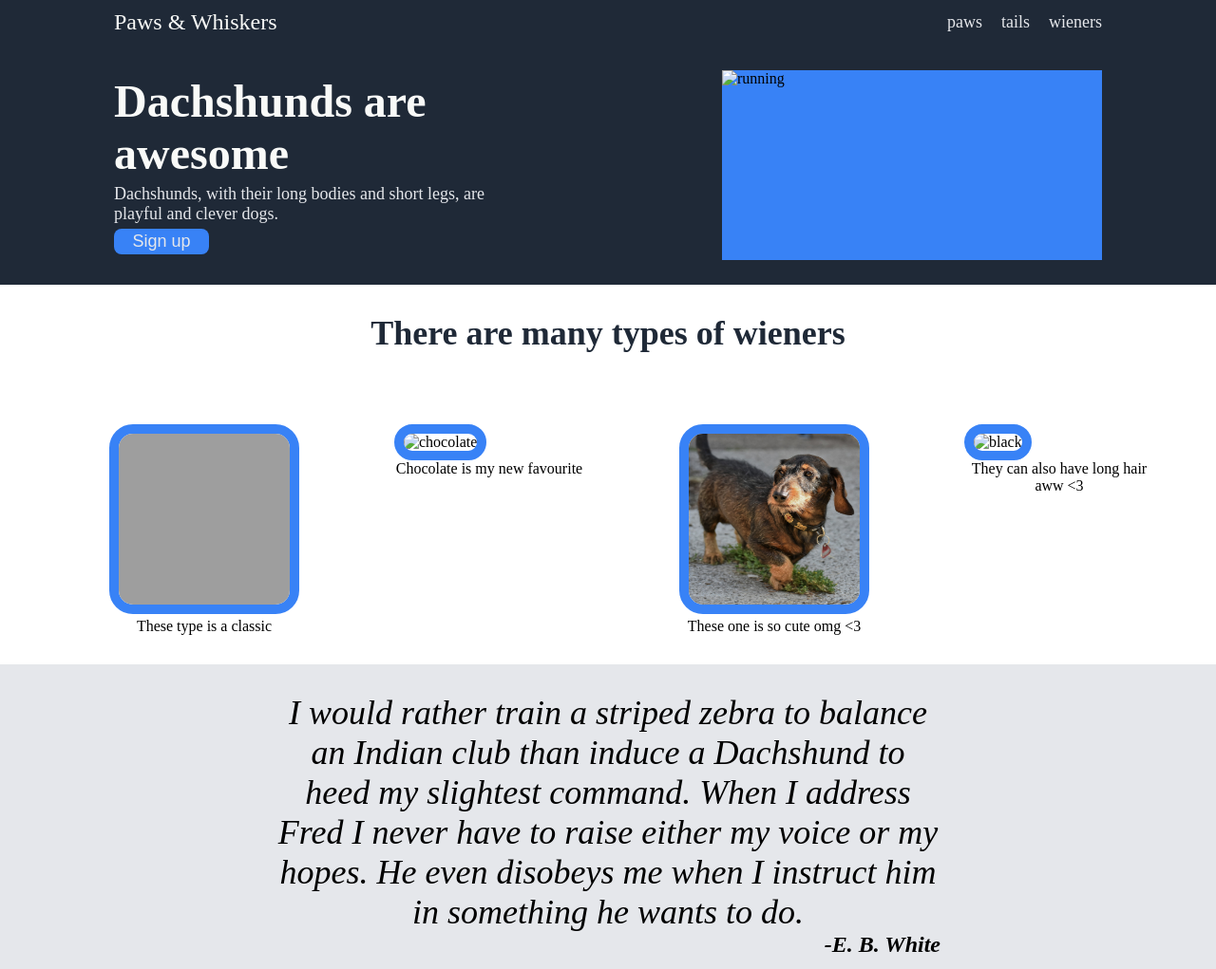
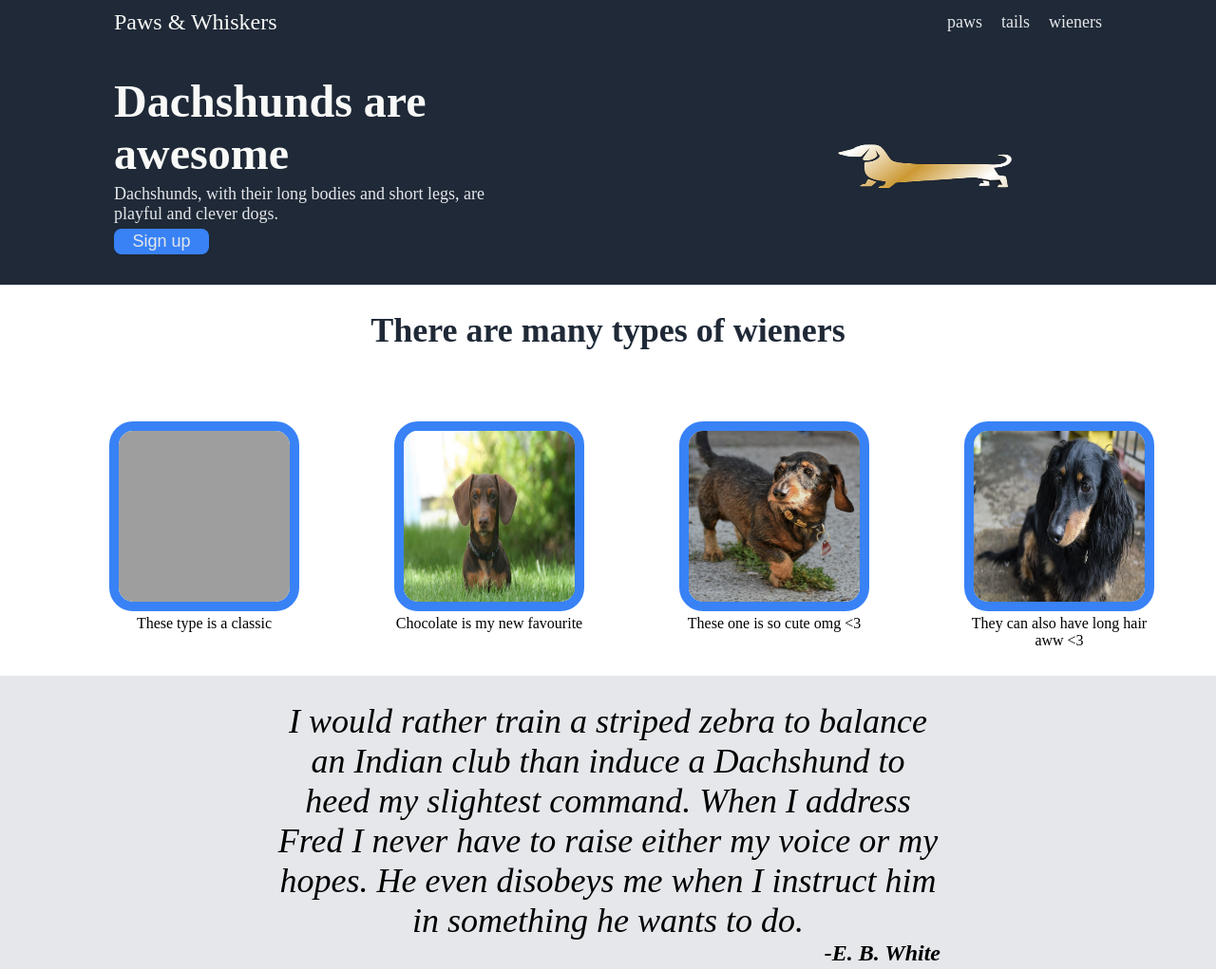
Before and after one commit to zjedzonyy/webpage, a plain HTML site: page index.html in a window 1280 px wide. Shown: the top 1021 px of the page at 95% size. Drawn offline with Linux system fonts and the light colour scheme; the site is published under a folder, as on GitHub Pages, so addresses that start at the root find nothing.

Commit message:
Fixed images

```diff
--- a/index.html
+++ b/index.html
@@ -30,7 +30,7 @@
             <button type="button">Sign up</button>
           </div>
           <div class="rightlower">
-            <img src="/images/running.jpg" alt="running">
+            <img src="./images/running.jpg" alt="running">
           </div>
         </div>
       </div>
@@ -43,15 +43,15 @@
             <p> These type is a classic</p>
           </div>
           <div class="object">
-            <img src="/images/chocolate.jpg" alt="chocolate">
+            <img src="./images/chocolate.jpg" alt="chocolate">
             <p> Chocolate is my new favourite</p>
           </div>
           <div class="object">
-            <img src="images/moris.jpg" alt="moris">
+            <img src="./images/moris.jpg" alt="moris">
             <p> These one is so cute omg <3</p>
           </div>
           <div class="object">
-            <img src="/images/black.jpg" alt="black">
+            <img src="./images/black.jpg" alt="black">
             <p> They can also have long hair aww <3</p>
           </div>
           </div>
```
